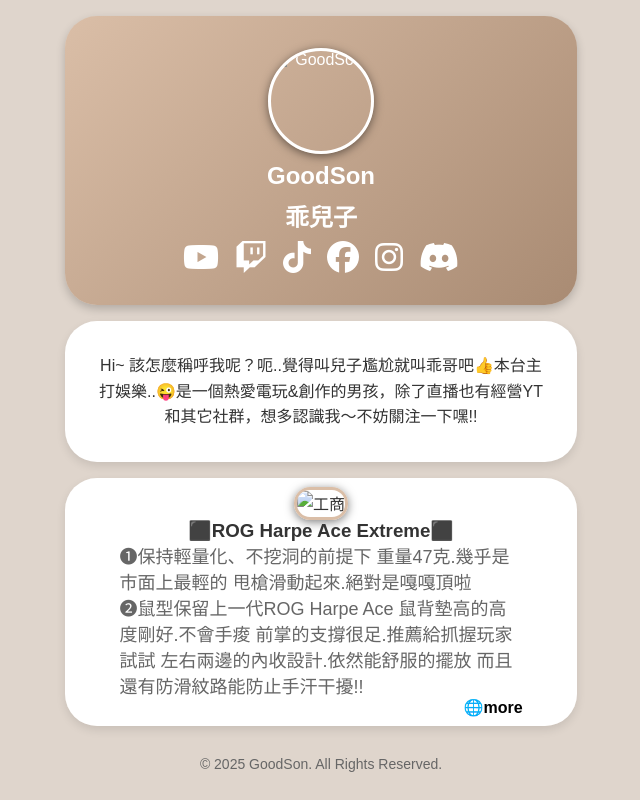
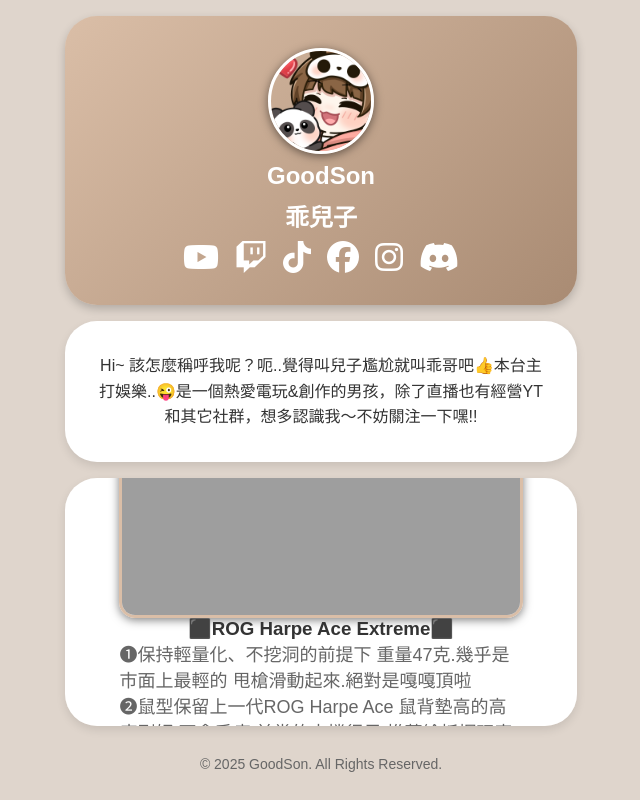
Before and after one commit to robbie0425/GoodsonOfficialWebsite, a plain HTML site: page index.html in a window 1280 px wide. Shown: the whole page, without its empty margins (319-959 px from the left). Drawn offline with Linux system fonts and the light colour scheme; the site is published under a folder, as on GitHub Pages, so addresses that start at the root find nothing.

Commit message:
remove src /

```diff
--- a/index.html
+++ b/index.html
@@ -4,17 +4,17 @@
     <meta charset="UTF-8" />
     <meta name="viewport" content="width=device-width, initial-scale=1.0" />
     <title>GoodSon Official</title>
-    <link rel="icon" href="/src/乖哥抱抱.png" type="image/x-icon" />
+    <link rel="icon" href="src/乖哥抱抱.png" type="image/x-icon" />
     <link
       rel="stylesheet"
       href="https://cdnjs.cloudflare.com/ajax/libs/font-awesome/6.7.2/css/all.min.css"
     />
     <link href="css/index.css" rel="stylesheet" type="text/css" />
-    <script src="/js/index.js"></script>
+    <script src="js/index.js"></script>
   </head>
   <body>
     <header>
-      <img class="header-img" src="/src/乖哥抱抱.png" alt="GoodSon" />
+      <img class="header-img" src="src/乖哥抱抱.png" alt="GoodSon" />
       <p>GoodSon</p>
       <p>乖兒子</p>
       <div class="icon-group">
@@ -66,7 +66,7 @@
     <section>
       <div class="product-card">
         <div class="product-img">
-          <img src="/src/product.png" alt="工商" />
+          <img src="src/product.png" alt="工商" />
         </div>
         <h3 class="product-title">⬛ROG Harpe Ace Extreme⬛</h3>
         <div class="product-info">
```
